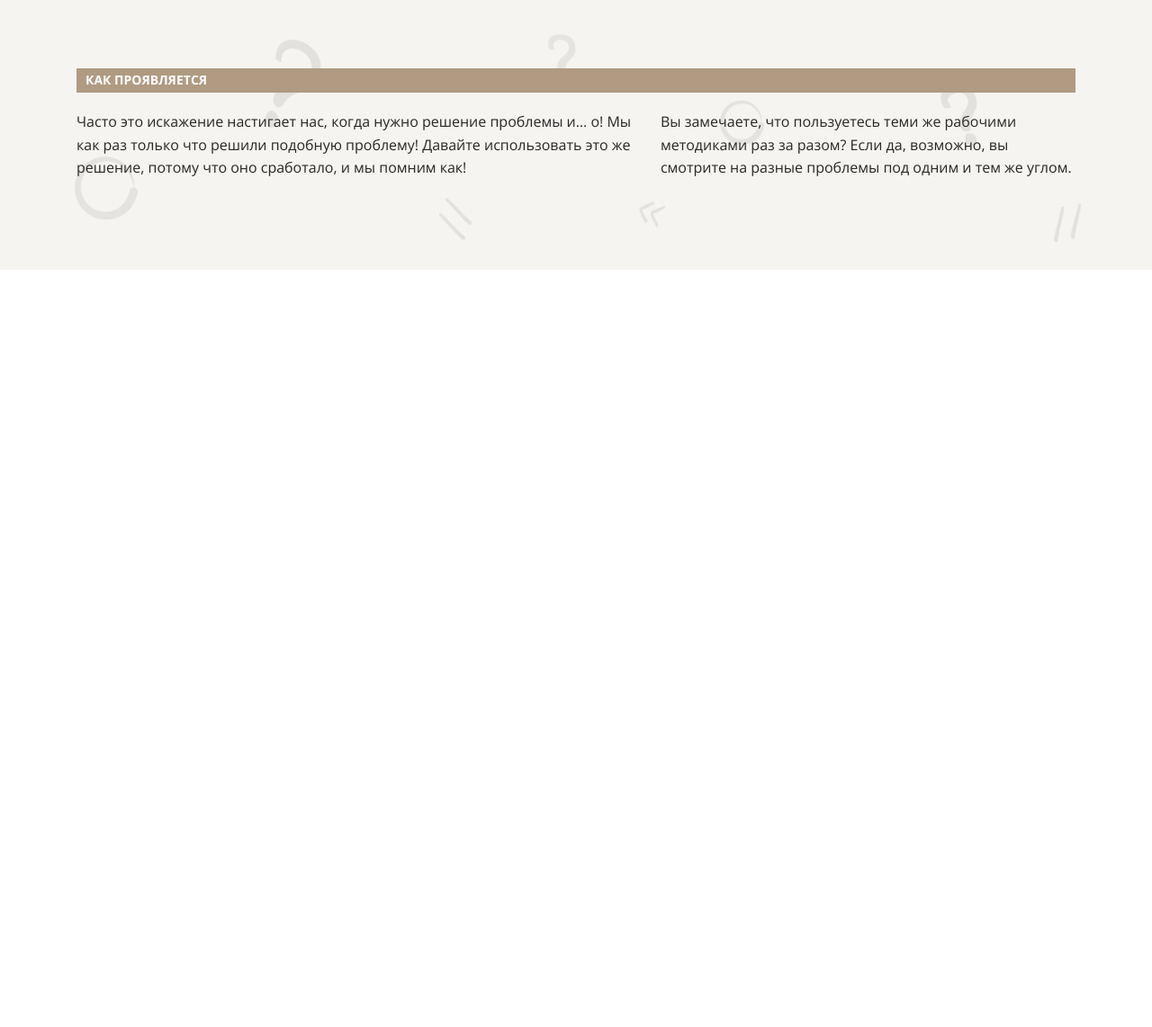
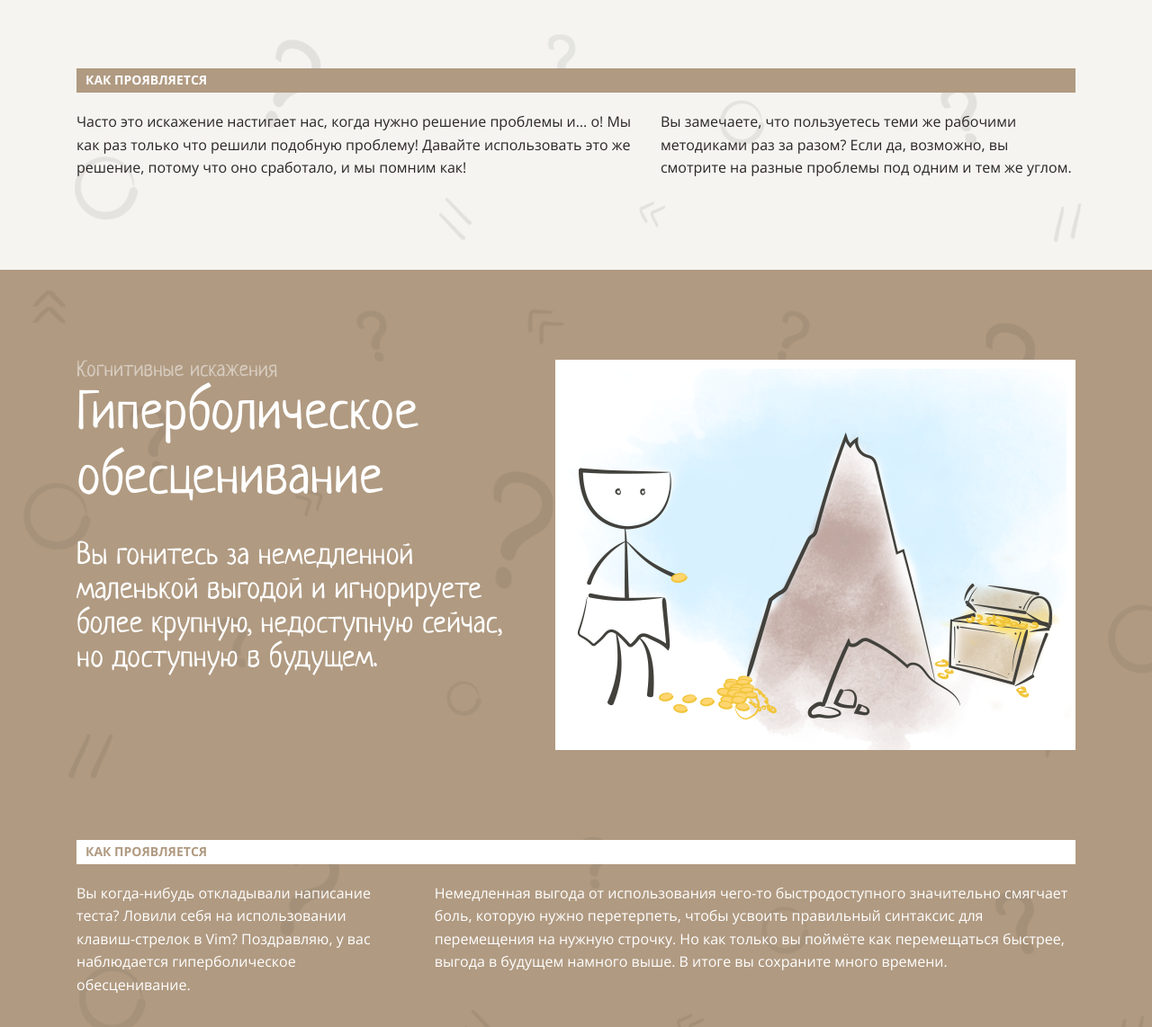
Before and after one commit to EgorovArtem34/layout-designer-project-58, a website: page src/index.html in a window 1280 px wide. Shown: the part 3220-4362 px from the top of the page at 90% size. Before the commit the page ends 3520 px from the top, so only its background shows below. Drawn offline with Linux system fonts and the light colour scheme.

Commit message:
add new section

```diff
--- a/src/index.html
+++ b/src/index.html
@@ -201,6 +201,32 @@
                 </div>
             </div>
         </section>
+        <section id="hyperbolic-depreciation" class="background bg-brown">
+            <div class="container">
+                <div class="section d-flex">
+                    <div>
+                        <span class="white-50 section-span">Когнитивные искажения</span>
+                        <h2 class="white-text section-header">Гиперболическое обесценивание</h2>
+                        <p class="section-text white-text">Вы гонитесь за немедленной маленькой выгодой и игнорируете
+                            более крупную, недоступную сейчас, но доступную в будущем.</p>
+                    </div>
+                    <img src="/layout-designer-project-58/src/images/4.png" alt="hyperbolic-depreciation image">
+                </div>
+                <div class="section-footer">
+                    <div>
+                        <h3 class="section-footer-header brown-text bg-white">КАК ПРОЯВЛЯЕТСЯ</h3>
+                    </div>
+                    <div class="section d-flex section-footer-text pt20 white-text">
+                        <p>Вы когда-нибудь откладывали написание теста? Ловили себя на использовании клавиш-стрелок в
+                            Vim? Поздравляю, у вас наблюдается гиперболическое обесценивание.</p>
+                        <p>Немедленная выгода от использования чего-то быстродоступного значительно смягчает боль,
+                            которую нужно перетерпеть, чтобы усвоить правильный синтаксис для перемещения на нужную
+                            строчку. Но как только вы поймёте как перемещаться быстрее, выгода в будущем намного выше. В
+                            итоге вы сохраните много времени.</p>
+                    </div>
+                </div>
+            </div>
+        </section>
     </main>
     <footer></footer>
 </body>
```
